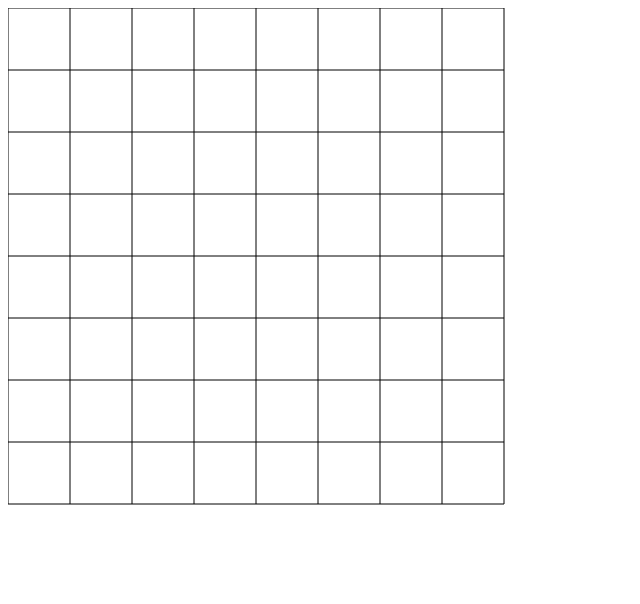
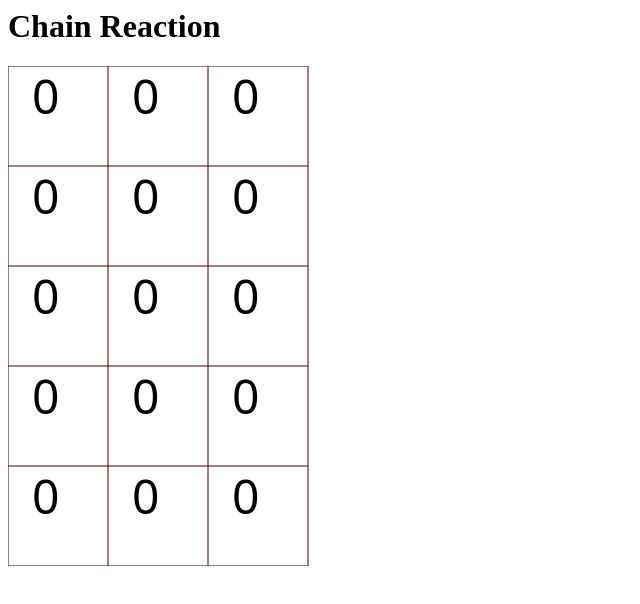
Before and after one commit to moyamo/chain-reaction, a plain HTML site: page chain-reaction.html in a window 1280 px wide. Shown: the whole page, without its empty margins (0-640 px from the left). Drawn offline with Linux system fonts and the light colour scheme.

Commit message:
Add mouse clicked event

```diff
--- a/chain-reaction.html
+++ b/chain-reaction.html
@@ -4,6 +4,7 @@
 		<title>Chain Reaction Game</title>
 		<script src="chain-reaction.js"> </script>
 	</head>
+	<h1> Chain Reaction </h1>
 	<body onload="loadGame('gameBoard');">
 		<canvas id="gameBoard" width=500 height=500>
 			You need HTML 5!
--- a/chain-reaction.js
+++ b/chain-reaction.js
@@ -3,9 +3,9 @@ var CReact = {
 	// The canvas that the game runs in.
 	canvas: undefined,
 	// Number of columns of the board.
-    columns: 8,
+    columns: 3,
 	// Number of rows of the board.
-	rows: 8,
+	rows: 5,
 	// Number of players in the game.
 	players: 2,
 	// Represents the gameboard.
@@ -28,22 +28,93 @@ function loadGame(canvasId) {
 		}
 	}
 	drawBoard(CReact.gameBoard, CReact.canvas, CReact.rows, CReact.columns);
+
+	// Find out which cell was clicked and notify board
+	CReact.canvas.addEventListener('click', function (e) {
+		var width = computeCellWidth(CReact.canvas,
+				CReact.rows,
+				CReact.columns);
+		var mouseCoord = {
+			x: e.clientX - CReact.canvas.offsetLeft,
+			y: e.clientY - CReact.canvas.offsetTop
+		};
+		cell = getCell(mouseCoord, width);
+		if (cell.row < CReact.rows && cell.col < CReact.columns) {
+			onCellClick(cell.row, cell.col);
+		}
+	});
 }
 
-function drawBoard(gameboard, canvas, rows, columns) {
+/**
+ * Called when cell is clicked.
+ *
+ * Arguments
+ *   row - row number of cell clicked
+ *   column - column number of cell clicked
+ */
+function onCellClick(row, column) {
+}
+
+/**
+ * Returns the cell in which the mouse clicked.
+ *
+ * Arguments
+ *   mouseCoord - the coordinates of the mouse
+ *   cellwidth - the width of one cell.
+ *
+ * Returns Coordinate of cell clicked (e.g. {row: 4, col: 3})
+ */
+function getCell(mouseCoord, cellwidth)
+{
+	return {
+		row : Math.floor(mouseCoord.y / cellwidth),
+		col : Math.floor(mouseCoord.x / cellwidth),
+	};
+}
+
+/**
+ * Calculates the width of a single cell.
+ *
+ * Arguments
+ *   canvas - the canvas on which the cell will be placed
+ *   rows - number of rows
+ *   columns - number of columns
+ */
+function computeCellWidth(canvas, rows, columns) {
 	var maxWidth = canvas.width / columns;
 	var maxHeight = canvas.height / rows;
-	var width = Math.floor(Math.min(maxWidth, maxHeight));
+	return Math.floor(Math.min(maxWidth, maxHeight));
+}
+
+/**
+ * Draws the gameBoard onto the canvas.
+ *
+ * Arguments
+ *   gameBoard - the board to draw
+ *   canvas - the canvas to draw onto
+ *   rows - number of rows of the board
+ *   columns - number of columns of the board
+ */
+function drawBoard(gameBoard, canvas, rows, columns) {
+	var width = computeCellWidth(canvas, rows, columns);
 	var ctx = canvas.getContext("2d");
-	ctx.strokeStyle = "#000000";
+	ctx.strokeStyle = "#440000";
 	ctx.beginPath();
 	for (var i = 0; i < rows + 1; ++i) {
 		ctx.moveTo(0, i * width);
-		ctx.lineTo(rows * width, i * width);
+		ctx.lineTo(columns * width, i * width);
 	}
 	for (var i = 0; i < columns + 1; ++i) {
 		ctx.moveTo(i * width, 0);
 		ctx.lineTo(i * width, rows * width);
+	}
+	var fontSize = 48;
+	ctx.font = fontSize.toString() + "px sans";
+	for (var i = 0; i < rows; ++i) {
+		for (var j = 0; j < columns; ++j) {
+			var text = gameBoard[i][j].numAtoms.toString();
+			ctx.fillText(text, j * width + fontSize / 2, i * width + fontSize);
+		}
 	}
 	ctx.stroke();
 }
```
